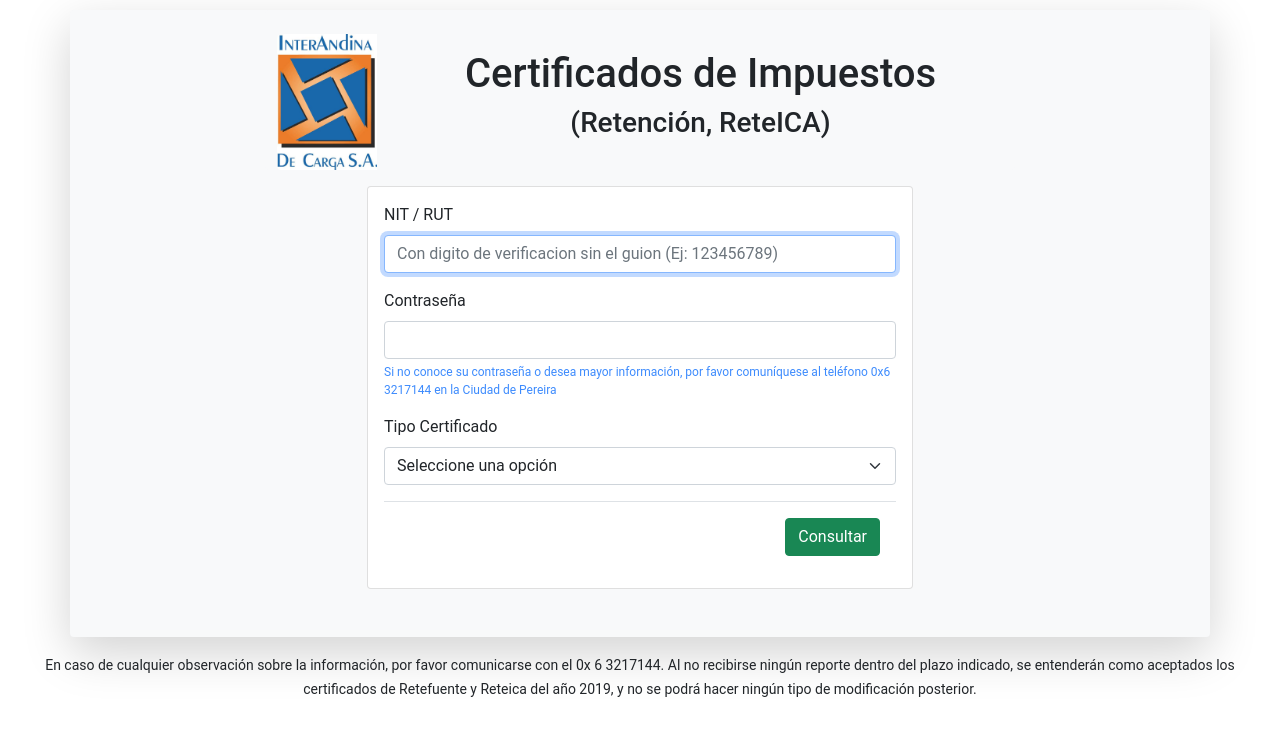
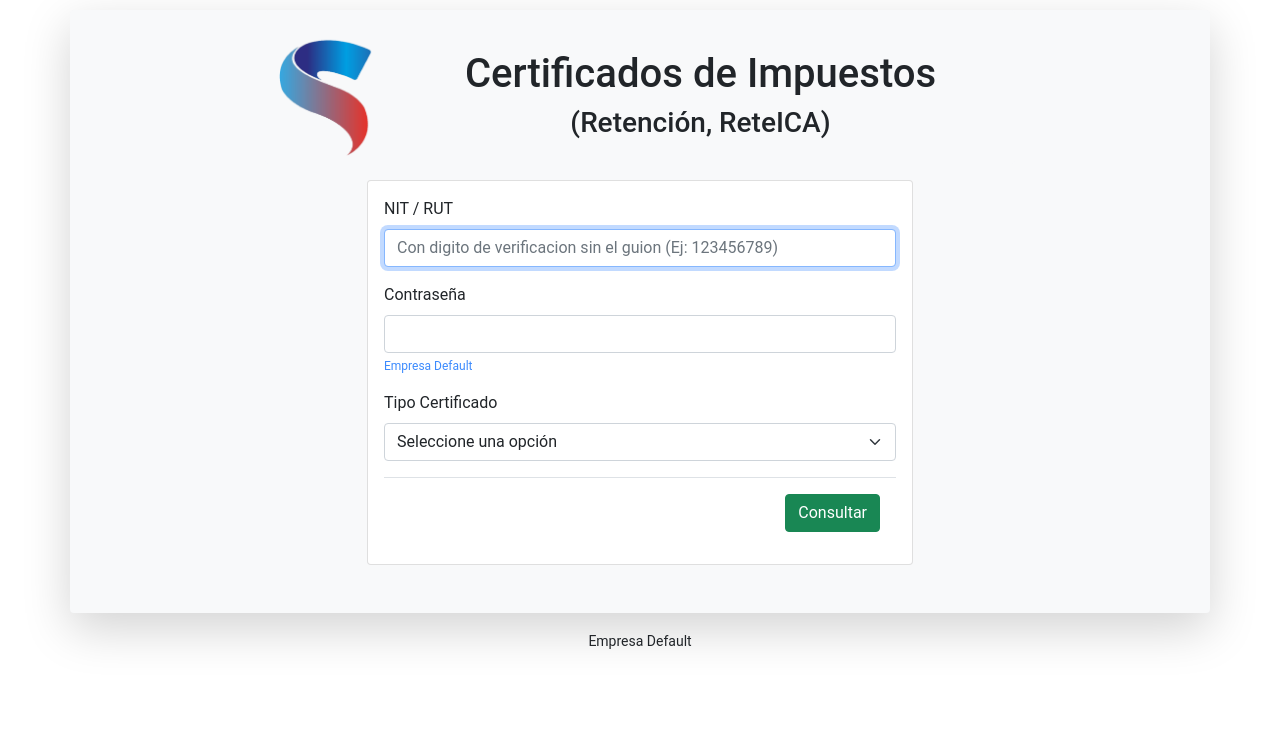
Before and after one commit to JAORTIZ0120/certificados-safite, a React (Create React App) app: page / in a window 1280 px wide. Shown: the top 736 px of the page. Built offline with nearby package versions, Linux system fonts and the light colour scheme; no server answers.

Commit message:
Ajustes para uso de api, borrado de archivo de empreas

```diff
--- a/src/Empresas.js
+++ /dev/null
@@ -1,21 +0,0 @@
-
-export const datosEmpresas = {
-	"CCA9426830153255100ADAE54D3984AC": {
-		nombreEmpresa: "Intranscar",
-		logo: "./Logo-Intranscar.png",
-		mensajeFormulario : 'Si no conoce su contraseña o desea mayor información, por favor comuníquese al teléfono 0x6 328 3804 en la Ciudad de Dosquebradas',
-		mensajeFooter: 'En caso de cualquier observación sobre la información, por favor comunicarse con el 0x6 328 3804. Al no recibirse ningún reporte dentro del plazo indicado, se entenderán como aceptados los certificados de Retefuente y Reteica del año 2020, y no se podrá hacer ningún tipo de modificación posterior.'
-	},
-	"71A383554617C345A4918DCAD809A09A": {
-		nombreEmpresa: "Interandina",
-		logo: "./Logo-ICSA.jpg",
-		mensajeFormulario : 'Si no conoce su contraseña o desea mayor información, por favor comuníquese al teléfono 0x6 3217144 en la Ciudad de Pereira',
-		mensajeFooter: 'En caso de cualquier observación sobre la información, por favor comunicarse con el 0x 6 3217144. Al no recibirse ningún reporte dentro del plazo indicado, se entenderán como aceptados los certificados de Retefuente y Reteica del año 2019, y no se podrá hacer ningún tipo de modificación posterior.'
-	},
-	"D970A9174DC5110CC22765D6656E58E1": {
-		nombreEmpresa: "Safite",
-		logo: "./Logo_Safite.png",
-		mensajeFormulario : 'Soy el mensaje del encabezado de empresa 3',
-		mensajeFooter: 'Soy el mensaje del footer'
-	}
-}
--- a/src/Generador.js
+++ b/src/Generador.js
@@ -1,21 +1,35 @@
-import React, { useState } from 'react';
+import React, { useEffect, useState } from 'react';
 
 import 'bootstrap/dist/css/bootstrap.min.css';
 import swal from 'sweetalert';
-import { datosEmpresas } from './Empresas';
 
 const logos = require.context('./assets/img', true);
 
 const Generador = () => {
-	const plantillaEmpresa = '71A383554617C345A4918DCAD809A09A';
+	const plantillaEmpresa = "intranscar.certificados.safite.com" /*document.location.hostname*/;
+
+	const [empresa, setDatosEmpresas] = useState({
+		nombreEmpresa: "Empresa Default",
+		logo: "./Logo_Safite.png",
+		mensajeFormulario : "Empresa Default",
+		mensajeFooter: "Empresa Default"
+	});
+
+	useEffect(() => {
+		fetch("http://certificados.api.safite.com/", {method: 'POST' })
+		.then(res => res.json())
+		.then(
+			(result) => {
+				setDatosEmpresas(result.items[plantillaEmpresa]);
+			}
+		)
+	}, []);
 
 	const [datos, setDatos] = useState({
 		nit: '',
 		password: '',
 		tipoCertificado: '',
 	});
-
-	const empresa = datosEmpresas[plantillaEmpresa];
 
 	const handleInputChange = (event) => {
 		setDatos({
```
